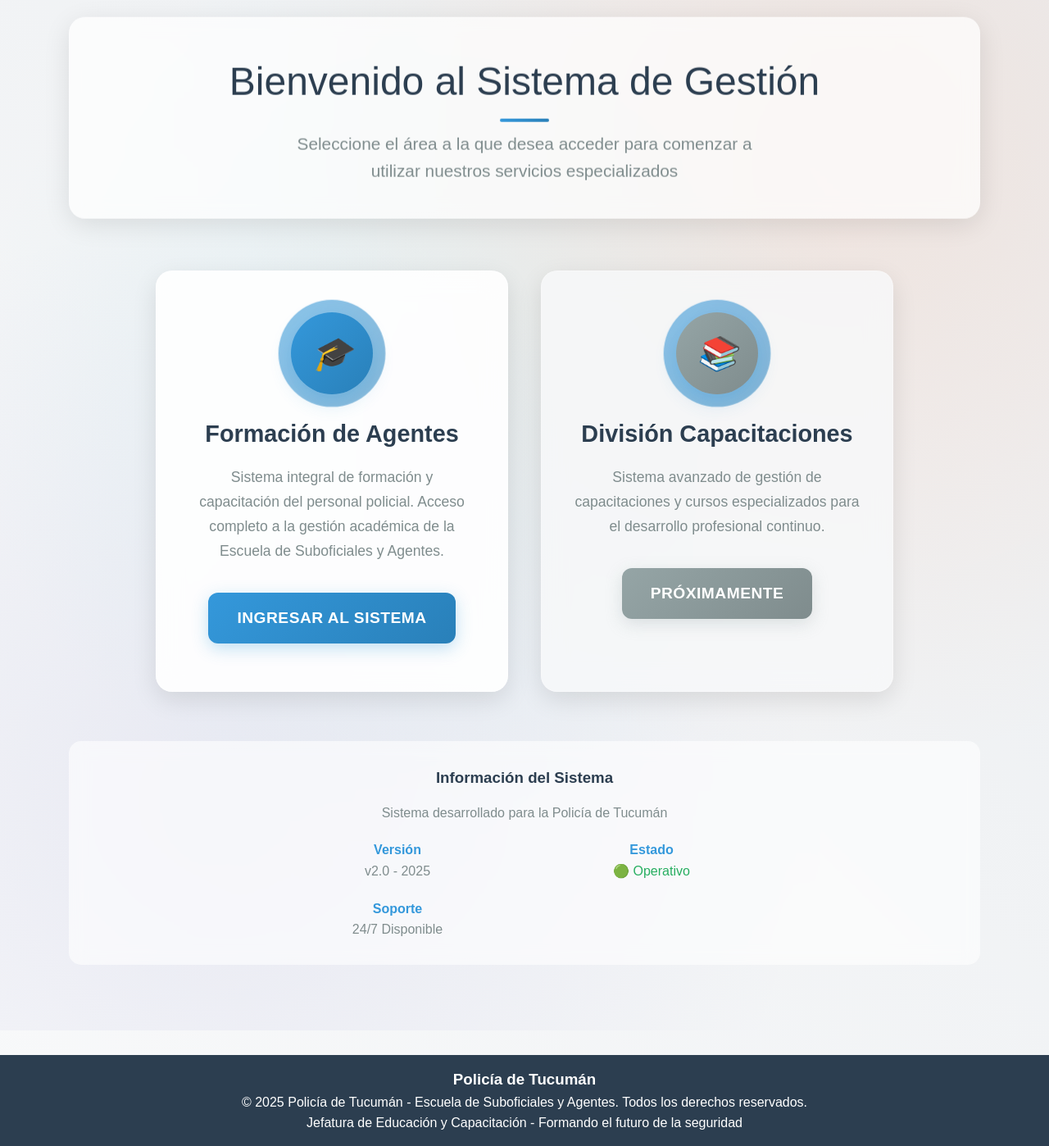
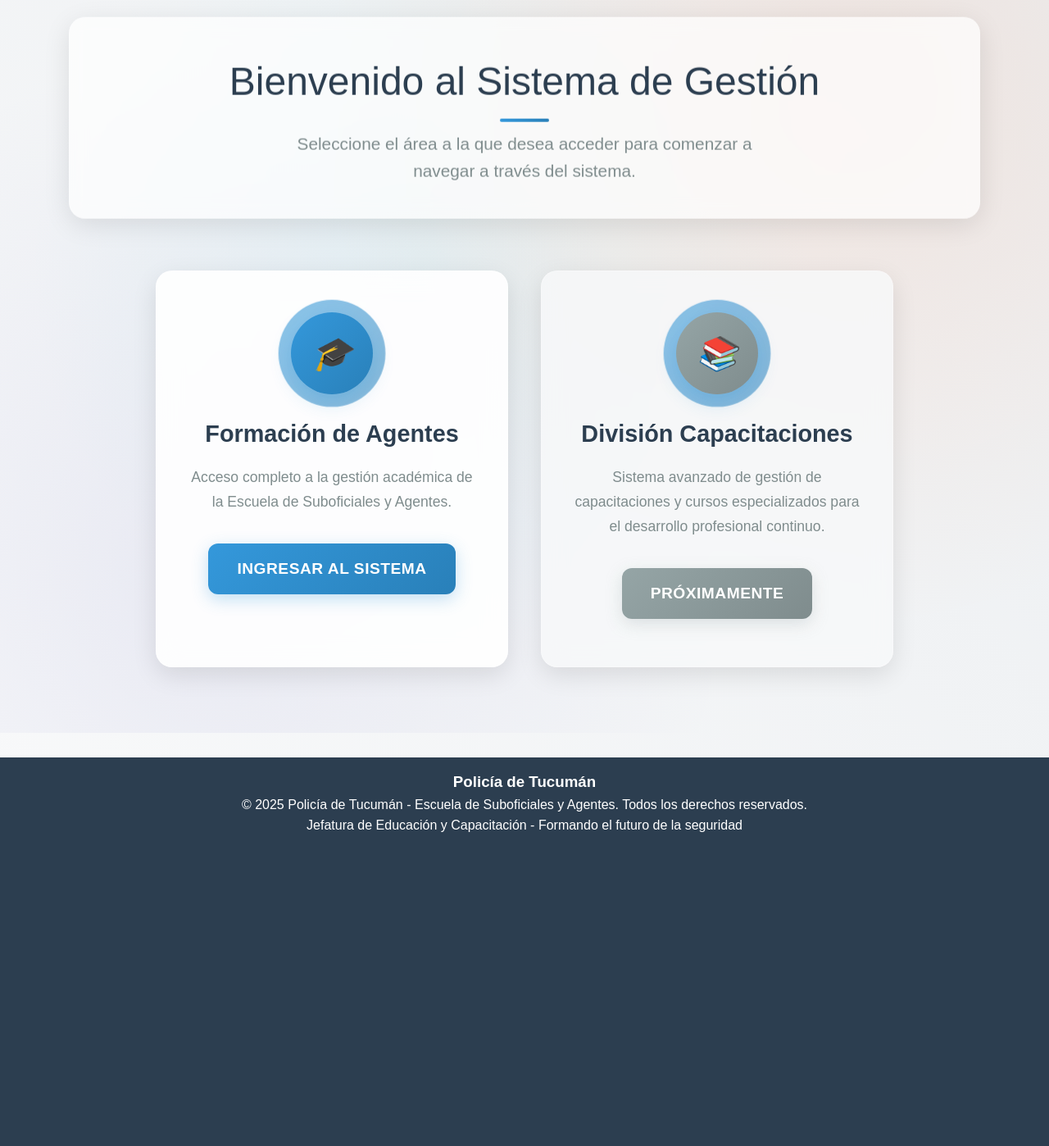
Before and after one commit to gastoncostas/SisAsp, a PHP site: page /sis-esya/inicio.php in a window 1280 px wide. Shown: the part 483-1881 px from the top of the page at 82% size. After the commit the page ends 1498 px from the top, so only its background shows below. Run offline with PHP 8.4, Linux system fonts and the light colour scheme.

Commit message:
reducción del inicio.

```diff
--- a/inicio.php
+++ b/inicio.php
@@ -438,7 +438,7 @@
         <div class="container">
             <div class="welcome-section floating">
                 <h1>Bienvenido al Sistema de Gestión</h1>
-                <p>Seleccione el área a la que desea acceder para comenzar a utilizar nuestros servicios especializados</p>
+                <p>Seleccione el área a la que desea acceder para comenzar a navegar a través del sistema.</p>
             </div>
 
             <div class="navigation-cards">
@@ -447,7 +447,7 @@
                         <i class="icon-education"></i>
                     </div>
                     <h3>Formación de Agentes</h3>
-                    <p>Sistema integral de formación y capacitación del personal policial. Acceso completo a la gestión académica de la Escuela de Suboficiales y Agentes.</p>
+                    <p>Acceso completo a la gestión académica de la Escuela de Suboficiales y Agentes.</p>
                     <a href="formacion_agentes.php" class="btn btn-primary btn-large">Ingresar al Sistema</a>
                 </div>
 
@@ -458,26 +458,6 @@
                     <h3>División Capacitaciones</h3>
                     <p>Sistema avanzado de gestión de capacitaciones y cursos especializados para el desarrollo profesional continuo.</p>
                     <a href="#" class="btn btn-secondary btn-large" onclick="showComingSoon(); return false;">Próximamente</a>
-                </div>
-            </div>
-
-            <!-- Información adicional -->
-            <div style="text-align: center; margin-top: 60px; padding: 30px; background: rgba(255, 255, 255, 0.6); backdrop-filter: blur(10px); border-radius: 15px;">
-                <h3 style="color: #2c3e50; margin-bottom: 15px;">Información del Sistema</h3>
-                <p style="color: #7f8c8d; margin-bottom: 20px;">Sistema desarrollado para la Policía de Tucumán</p>
-                <div style="display: grid; grid-template-columns: repeat(auto-fit, minmax(200px, 1fr)); gap: 20px; max-width: 600px; margin: 0 auto;">
-                    <div>
-                        <strong style="color: #3498db;">Versión</strong><br>
-                        <span style="color: #7f8c8d;">v2.0 - 2025</span>
-                    </div>
-                    <div>
-                        <strong style="color: #3498db;">Estado</strong><br>
-                        <span style="color: #27ae60;">🟢 Operativo</span>
-                    </div>
-                    <div>
-                        <strong style="color: #3498db;">Soporte</strong><br>
-                        <span style="color: #7f8c8d;">24/7 Disponible</span>
-                    </div>
                 </div>
             </div>
         </div>
```
